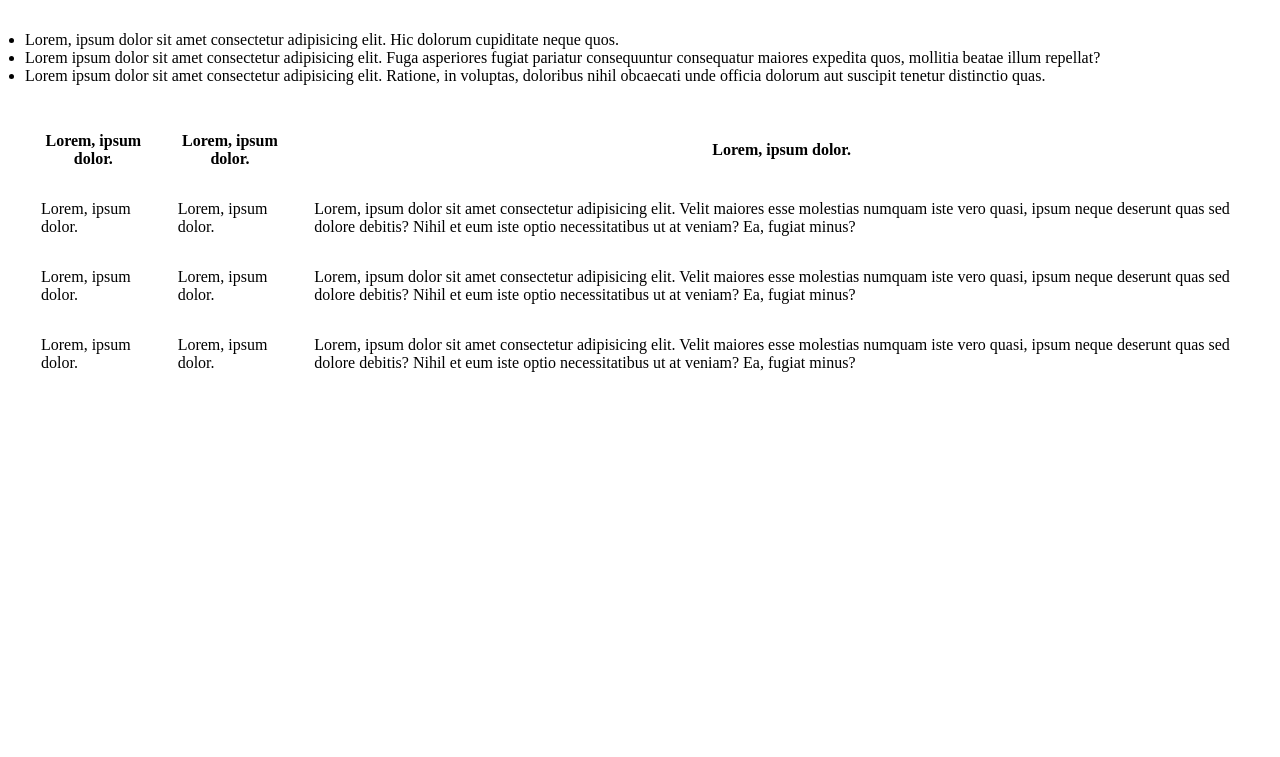
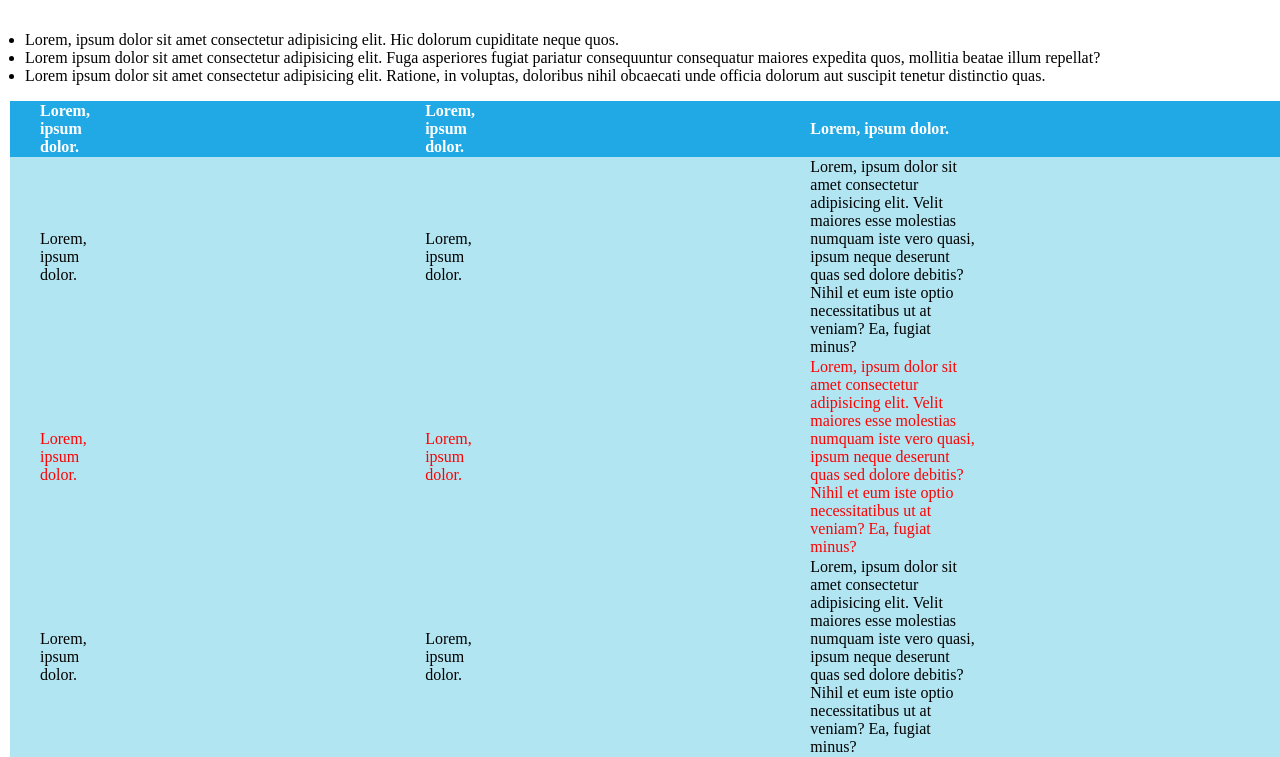
Before and after one commit to imnxtamess/html-css-booleaner, a plain HTML site: page index.html in a window 1280 px wide. Shown: the part 833-1590 px from the top of the page. Before the commit the page ends 1236 px from the top, so only its background shows below. Drawn offline with Linux system fonts and the light colour scheme.

Commit message:
add sttyle to table section

```diff
--- a/css/style.css
+++ b/css/style.css
@@ -44,5 +44,24 @@ ul {
 }
 
 table {
-  border-spacing: 30px;
+  border: spacing 0;
+  border-collapse: collapse;
 }
+
+th,
+td {
+  padding-left: 30px;
+  padding-right: 300px;
+  text-align: left;
+  background-color: #b1e5f2;
+}
+
+th {
+  background-color: #20a9e5;
+  color: white;
+}
+
+#white-row {
+  background-color: white;
+  color: red;
+}
--- a/index.html
+++ b/index.html
@@ -93,7 +93,7 @@
                 necessitatibus ut at veniam? Ea, fugiat minus?
               </td>
             </tr>
-            <tr>
+            <tr id="white-row">
               <td>Lorem, ipsum dolor.</td>
               <td>Lorem, ipsum dolor.</td>
               <td>
@@ -116,6 +116,7 @@
           </tbody>
         </table>
       </section>
+      <!-- table end -->
     </main>
     <footer id="site_footer"></footer>
   </body>
```
